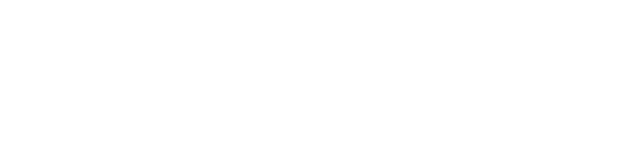
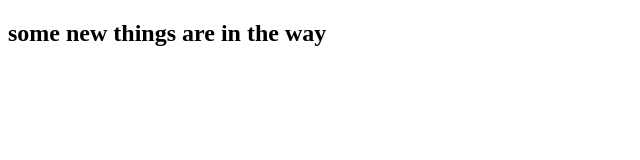
Before and after one commit to mehmoh41/myproject, a plain HTML site: page index.html in a window 1280 px wide. Shown: the whole page, without its empty margins (0-640 px from the left). Drawn offline with Linux system fonts and the light colour scheme.

Commit message:
new header has been added

```diff
--- a/index.html
+++ b/index.html
@@ -7,6 +7,6 @@
     <title>Document</title>
 </head>
 <body>
-
+    <h2>some new things are in the way</h2>
 </body>
 </html>
```
